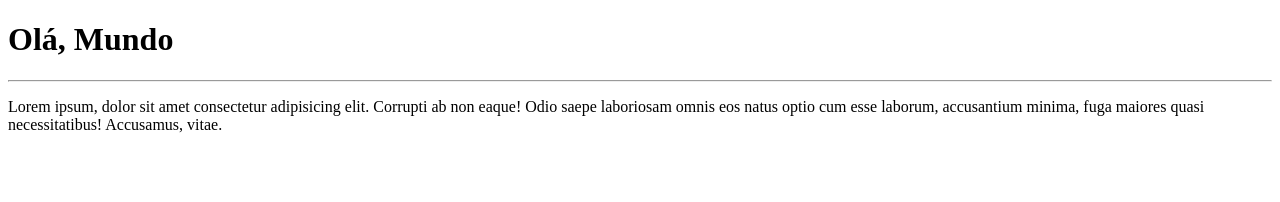
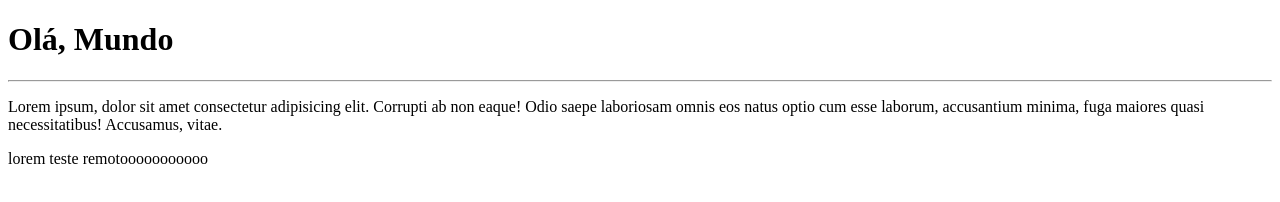
Before and after one commit to Paulo-Lopes095/Ola-Mundo, a plain HTML site: page site-exemplo/index.html in a window 1280 px wide. Drawn offline with Linux system fonts and the light colour scheme.

Commit message:
Update index.html

```diff
--- a/site-exemplo/index.html
+++ b/site-exemplo/index.html
@@ -11,5 +11,6 @@
     <hr>
     <p>Lorem ipsum, dolor sit amet consectetur adipisicing elit. Corrupti ab non eaque! Odio saepe laboriosam omnis eos natus optio cum esse laborum, accusantium minima, fuga maiores quasi necessitatibus! Accusamus, vitae.</p>
 
+    <p>lorem teste remotooooooooooo</p>
 </body>
 </html>
```
